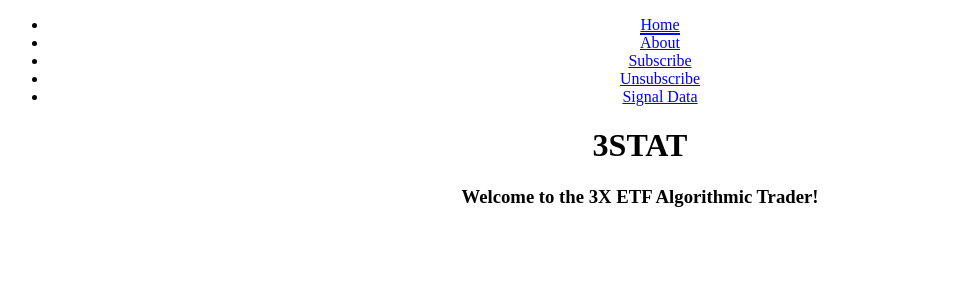
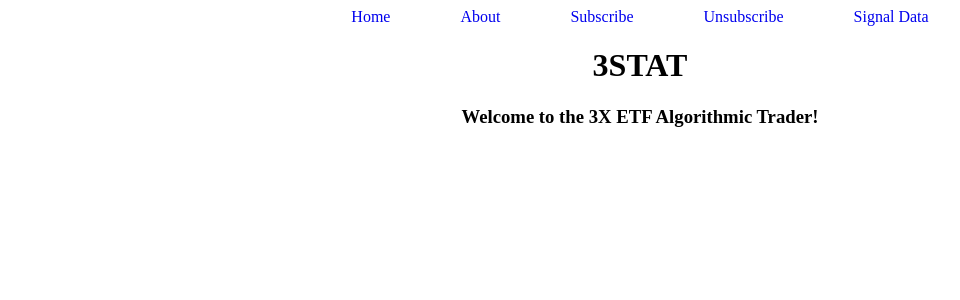
Before and after one commit to CSToddDEV/CS467-Short-Term-Algorithmic-Strategies, a React (Create React App) app in the folder front-end/: page / in a window 1280 px wide. Shown: the top 300 px of the page, without its empty margins (0-960 px from the left). Built offline with nearby package versions, Linux system fonts and the light colour scheme.

Commit message:
Adds basic styling for the nav bar
Additional styling displays nav bar in a more traditional inline
format rather than a bulleted list.

```diff
--- a/front-end/src/components/Navigation.js
+++ b/front-end/src/components/Navigation.js
@@ -3,12 +3,12 @@ import { NavLink } from 'react-router-dom';
 function Navigation() {
     return (
       <nav>
-          <ul>
-              <li><NavLink exact activeClassName="selectedLink" to='/'>Home</NavLink></li>
-              <li><NavLink exact activeClassName="selectedLink" to='/about'>About</NavLink></li>
-              <li><NavLink exact activeClassName="selectedLink" to='/subscribe'>Subscribe</NavLink></li>
-              <li><NavLink exact activeClassName="selectedLink" to='/unsubscribe'>Unsubscribe</NavLink></li>
-              <li><NavLink exact activeClassName="selectedLink" to='/data'>Signal Data</NavLink></li>
+          <ul class="nav">
+              <li><NavLink exact activeClassName="selectedLink" class="navLink" to='/'>Home</NavLink></li>
+              <li><NavLink exact activeClassName="selectedLink" class="navLink" to='/about'>About</NavLink></li>
+              <li><NavLink exact activeClassName="selectedLink" class="navLink" to='/subscribe'>Subscribe</NavLink></li>
+              <li><NavLink exact activeClassName="selectedLink" class="navLink" to='/unsubscribe'>Unsubscribe</NavLink></li>
+              <li><NavLink exact activeClassName="selectedLink" class="navLink" to='/data'>Signal Data</NavLink></li>
           </ul>
       </nav>
     );
--- a/front-end/src/styles/App.css
+++ b/front-end/src/styles/App.css
@@ -5,3 +5,19 @@
 .selectedLink {
   border-bottom: 2px solid blue;
 }
+
+.nav {
+  margin: 0;
+  padding: 0;
+}
+
+.nav li {
+  display: inline;
+  margin: 0;
+}
+
+a {
+  text-decoration: none;
+  padding:5px 35px;
+  margin: 0 auto;
+}
```
